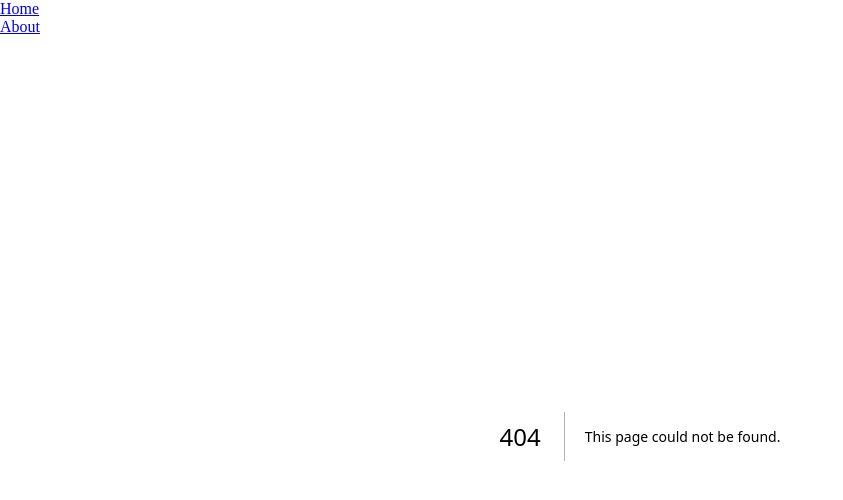
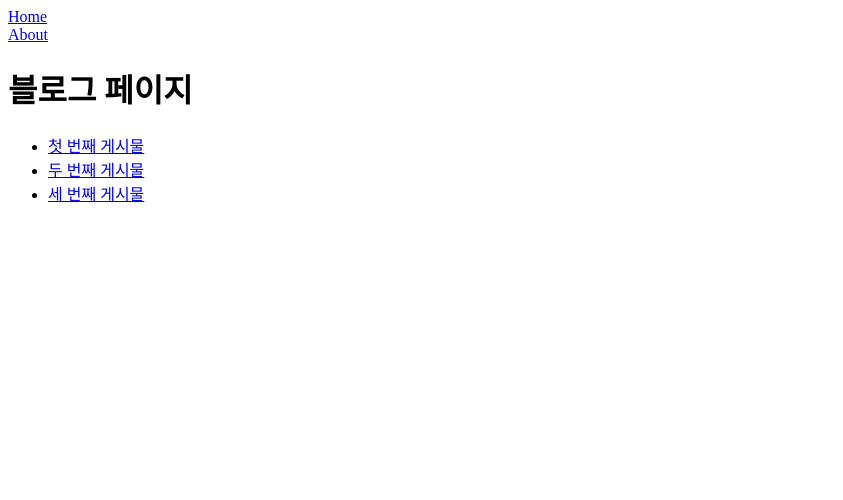
Before and after one commit to pyoja/NEXT-DOC, a Next.js app: page /blog in a window 1280 px wide. Before the commit this address had no page. Shown: the top 500 px of the page, without its empty margins (0-843 px from the left). Built offline with nearby package versions, Linux system fonts and the light colour scheme.

Commit message:
동적 세그먼트 연결

```diff
--- /dev/null
+++ b/app/blog/PostList.js
@@ -0,0 +1,13 @@
+import Link from "next/link";
+
+export default function PostList({ posts }) {
+  return (
+    <ul>
+      {posts.map((post) => (
+        <li key={post.id}>
+          <Link href={`/blog/${post.slug}`}>{post.title}</Link>
+        </li>
+      ))}
+    </ul>
+  );
+}
--- /dev/null
+++ b/app/blog/page.tsx
@@ -0,0 +1,19 @@
+// blog/page.tsx
+
+import PostList from "./PostList";
+
+export default function BlogPage() {
+  // 예시 포스트 데이터
+  const posts = [
+    { id: 1, slug: "first-post", title: "첫 번째 게시물" },
+    { id: 2, slug: "second-post", title: "두 번째 게시물" },
+    { id: 3, slug: "third-post", title: "세 번째 게시물" },
+  ];
+
+  return (
+    <div>
+      <h1>블로그 페이지</h1>
+      <PostList posts={posts} />
+    </div>
+  );
+}
```
